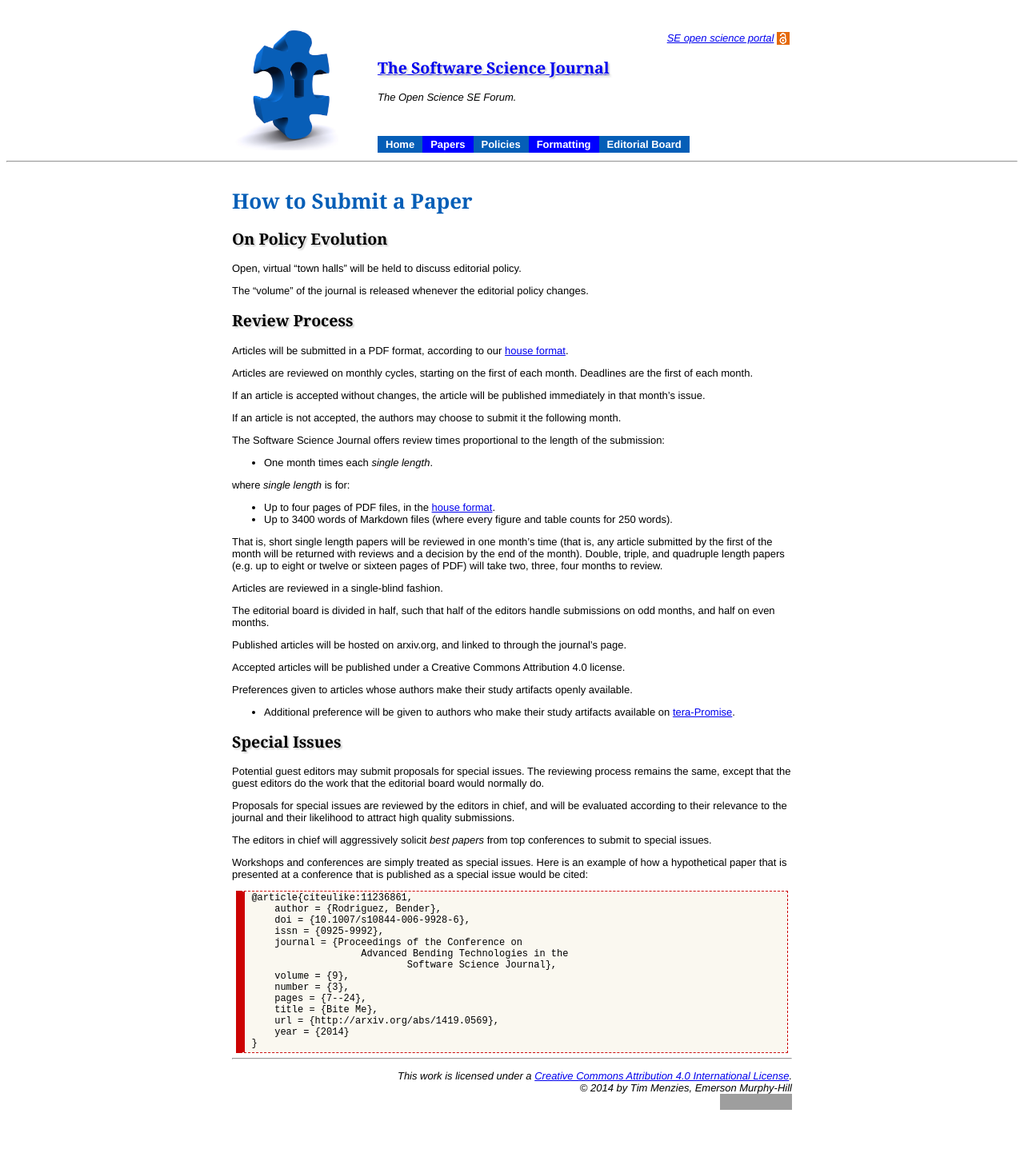
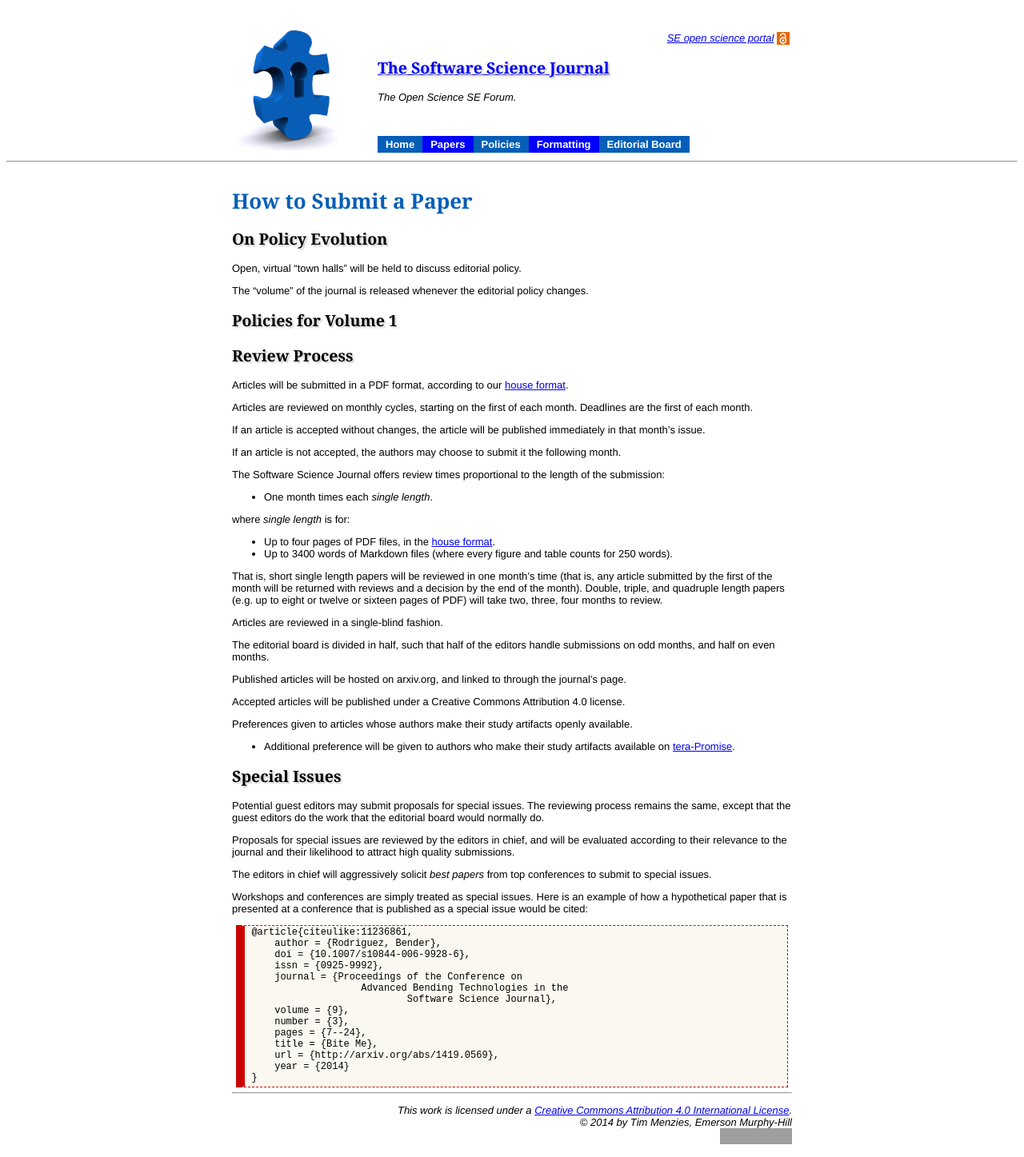
Before and after one commit to opensciences/opensciences.github.io, a Jekyll site: the page built from submit.md, in a window 1280 px wide. Shown: the whole page at 80% size. Built offline with Jekyll 4.4.1, drawn with Linux system fonts in a browser that asks for light colours; Markdown is read by kramdown in place of the engine named in the settings; before the commit the page ends 1404 px from its top, so only the background shows below that; grey boxes are pictures that could not be loaded.

Commit message:
Update submit.md

```diff
--- a/submit.md
+++ b/submit.md
@@ -10,8 +10,10 @@ Open, virtual "town halls" will be held to discuss editorial policy.
 
 The "volume" of the journal is released whenever the editorial policy changes.
 
-Review Process
+Policies for Volume 1
 ---------------------
+
+## Review Process
 
 Articles will be submitted in a PDF format,
   according to our [house format]({{url}}/format).
@@ -65,8 +67,7 @@ Preferences given to articles whose authors make
 	   make their study artifacts available
 	   on [tera-Promise](http://openscience.us/content).
 
-Special Issues
---------------------
+## Special Issues
 
 Potential guest editors may submit proposals for
   special issues. The reviewing process remains the
```
